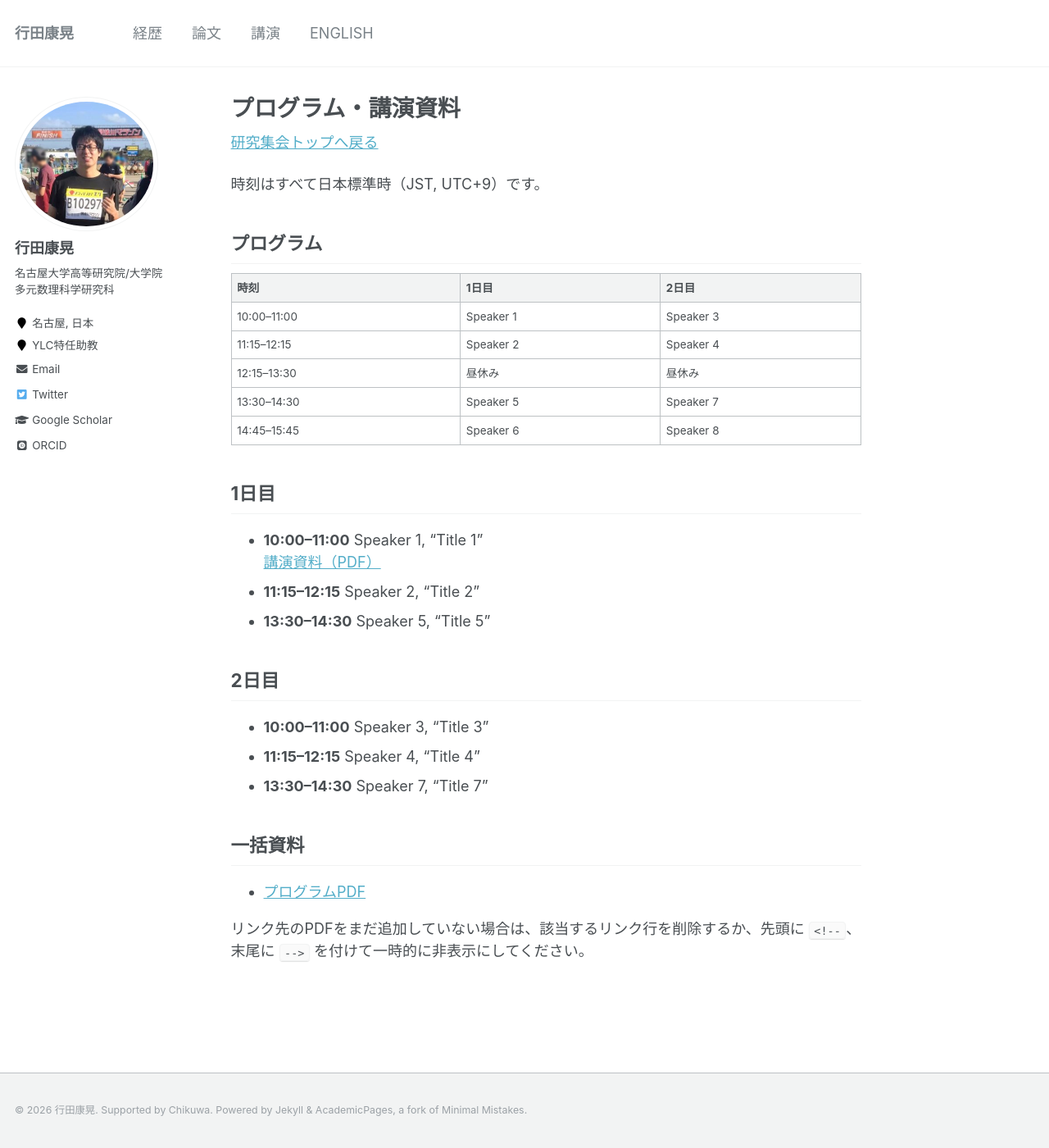
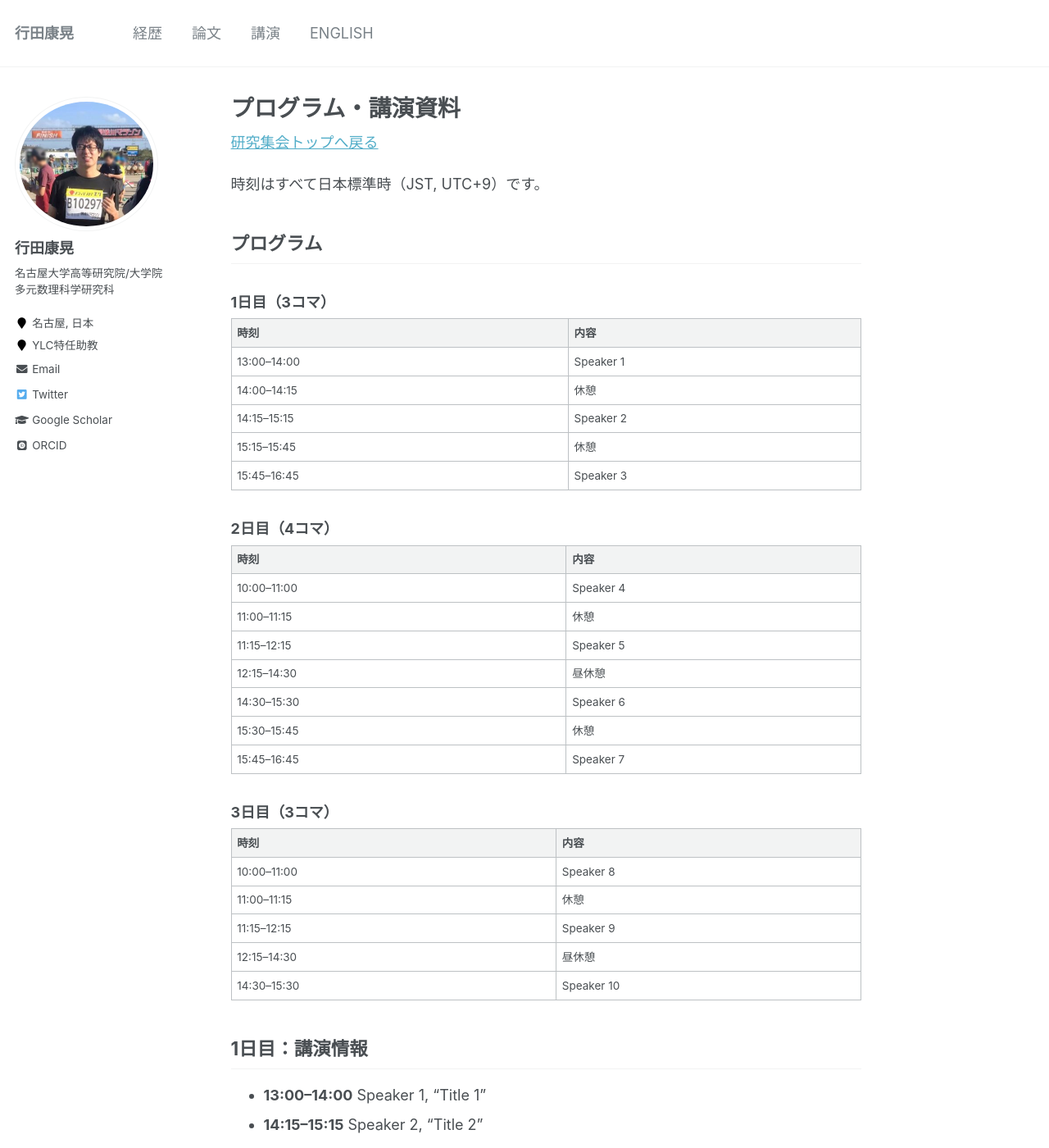
Before and after one commit to yasuaki-gyoda/CAB2027, a Jekyll site: the page built from _pages/workshop-program.md, in a window 1280 px wide and 1400 px high. Shown: the whole window at 82% size. Built offline with Jekyll 4.4.1, drawn with Linux system fonts in a browser that asks for light colours; some web fonts are replaced; some of the changed text lies outside the part shown.

Commit message:
Update workshop-program.md

```diff
--- a/_pages/workshop-program.md
+++ b/_pages/workshop-program.md
@@ -10,29 +10,53 @@ author_profile: true
 
 ## プログラム
 
-| 時刻 | 1日目 | 2日目 |
-|---|---|---|
-| 10:00–11:00 | Speaker 1 | Speaker 3 |
-| 11:15–12:15 | Speaker 2 | Speaker 4 |
-| 12:15–13:30 | 昼休み | 昼休み |
-| 13:30–14:30 | Speaker 5 | Speaker 7 |
-| 14:45–15:45 | Speaker 6 | Speaker 8 |
+### 1日目（3コマ）
 
-## 1日目
+| 時刻 | 内容 |
+|---|---|
+| 13:00–14:00 | Speaker 1 |
+| 14:00–14:15 | 休憩 |
+| 14:15–15:15 | Speaker 2 |
+| 15:15–15:45 | 休憩 |
+| 15:45–16:45 | Speaker 3 |
 
-- **10:00–11:00** Speaker 1, “Title 1”
-  [講演資料（PDF）]({{ site.url }}/files/workshop/slides/speaker-1.pdf)
-- **11:15–12:15** Speaker 2, “Title 2”
-- **13:30–14:30** Speaker 5, “Title 5”
+### 2日目（4コマ）
 
-## 2日目
+| 時刻 | 内容 |
+|---|---|
+| 10:00–11:00 | Speaker 4 |
+| 11:00–11:15 | 休憩 |
+| 11:15–12:15 | Speaker 5 |
+| 12:15–14:30 | 昼休憩 |
+| 14:30–15:30 | Speaker 6 |
+| 15:30–15:45 | 休憩 |
+| 15:45–16:45 | Speaker 7 |
 
-- **10:00–11:00** Speaker 3, “Title 3”
-- **11:15–12:15** Speaker 4, “Title 4”
-- **13:30–14:30** Speaker 7, “Title 7”
+### 3日目（3コマ）
 
-## 一括資料
+| 時刻 | 内容 |
+|---|---|
+| 10:00–11:00 | Speaker 8 |
+| 11:00–11:15 | 休憩 |
+| 11:15–12:15 | Speaker 9 |
+| 12:15–14:30 | 昼休憩 |
+| 14:30–15:30 | Speaker 10 |
 
-- [プログラムPDF]({{ site.url }}/files/workshop/program.pdf)
+## 1日目：講演情報
 
-リンク先のPDFをまだ追加していない場合は、該当するリンク行を削除するか、先頭に `<!--`、末尾に `-->` を付けて一時的に非表示にしてください。
+- **13:00–14:00** Speaker 1, “Title 1”
+- **14:15–15:15** Speaker 2, “Title 2”
+- **15:45–16:45** Speaker 3, “Title 3”
+
+## 2日目：講演情報
+
+- **10:00–11:00** Speaker 4, “Title 4”
+- **11:15–12:15** Speaker 5, “Title 5”
+- **14:30–15:30** Speaker 6, “Title 6”
+- **15:45–16:45** Speaker 7, “Title 7”
+
+## 3日目：講演情報
+
+- **10:00–11:00** Speaker 8, “Title 8”
+- **11:15–12:15** Speaker 9, “Title 9”
+- **14:30–15:30** Speaker 10, “Title 10”
```
